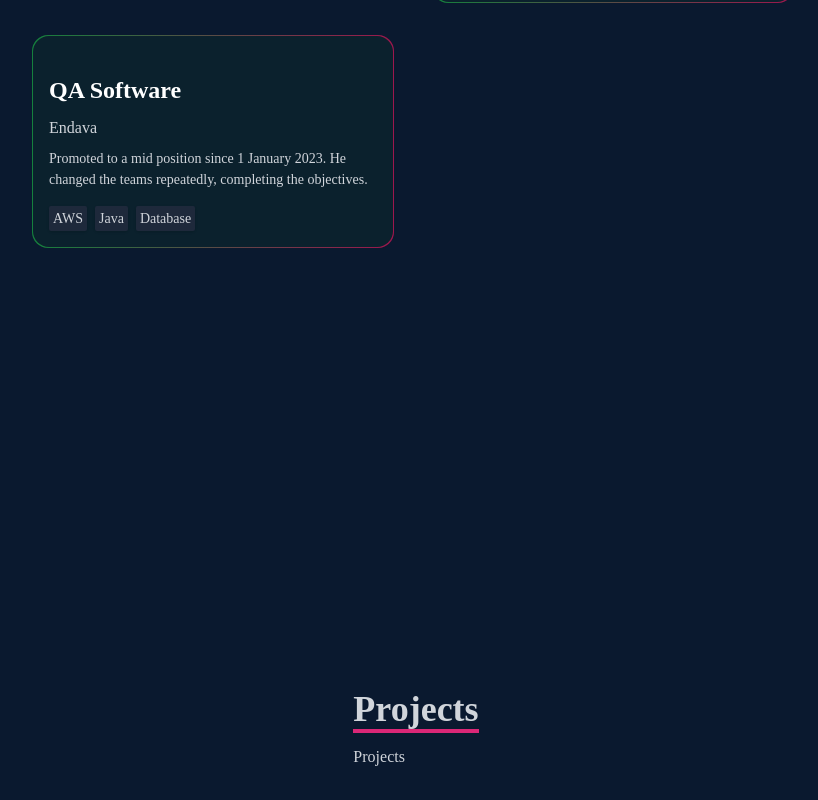
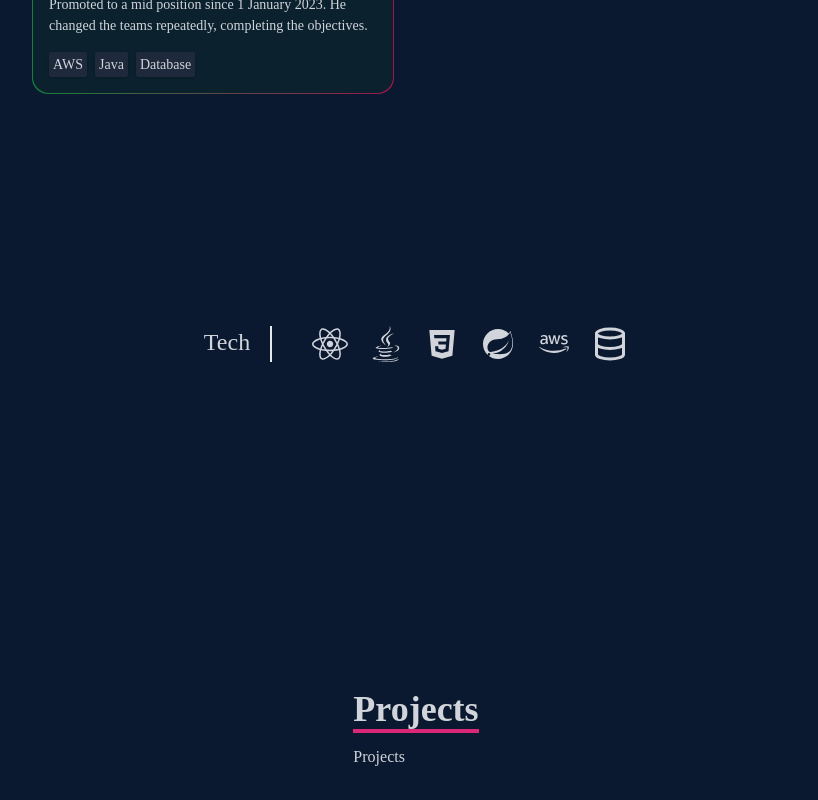
Before and after one commit to ady449/portofolio, a React (Create React App) app: page / in a window 1280 px wide. Shown: the part 1247-2047 px from the top of the page, without its empty margins (224-1042 px from the left). Built offline with nearby package versions, Linux system fonts and the light colour scheme.

Commit message:
20/81 change

```diff
--- a/src/components/About.js
+++ b/src/components/About.js
@@ -1,13 +1,18 @@
 import React from "react";
 import Card from "../components/3dCard/Card.js";
-import AOS from 'aos';
+import AOS from "aos";
+import { FaReact, FaJava } from "react-icons/fa";
+import { DiCss3 } from "react-icons/di";
+import { FiDatabase } from "react-icons/fi";
+import { BiLogoSpringBoot, BiLogoAws } from "react-icons/bi";
+
 const About = () => {
-  AOS.init()
+	AOS.init();
 	const projects = [
 		{
 			title: "Junior QA Software",
 			desc: "QA in insurance project",
-      comp:"Endava",
+			comp: "Endava",
 			tags: [
 				{
 					name: "AWS",
@@ -26,7 +31,7 @@ const About = () => {
 		{
 			title: "QA Software",
 			desc: "Promoted to a mid position since 1 January 2023. He changed the teams repeatedly, completing the objectives.",
-      comp:"Endava",
+			comp: "Endava",
 			tags: [
 				{
 					name: "AWS",
@@ -62,7 +67,9 @@ const About = () => {
 				</div>
 				<div className="max-w-[800px] w-full grid sm:grid-cols-2 gap-8 px-4">
 					<div className="flex-basis text-4xl font-bold">
-            <p className="text-2xl font-light text-center sm:pt-10 ">Work experience</p>
+						<p className="text-2xl font-light text-center sm:pt-10 ">
+							Work experience
+						</p>
 					</div>
 					{projects.map((project, ind) => {
 						return (
@@ -87,6 +94,24 @@ const About = () => {
 						);
 					})}
 				</div>
+				{/* end sect card */}
+
+				<div className="tech mt-48 ">
+					<div className="flex flex-col md:flex-row p-10">
+						<p className="text-2xl text-center font-light max-md:pb-5 md:border-r-2 md:pr-5 max-md:border-b-2">
+							Tech
+						</p>
+						{/* <hr className="solid self-center w-14 md:hidden" /> */}
+						<div className="flex flex-row max-md:mt-5 md:ml-10 text-4xl space-x-5 ">
+							<FaReact className="hover:text-5xl" />
+							<FaJava className="hover:text-5xl" />
+							<DiCss3 className="hover:text-5xl" />
+							<BiLogoSpringBoot className="hover:text-5xl" />
+							<BiLogoAws className="hover:text-5xl" />
+							<FiDatabase className="hover:text-5xl" />
+						</div>
+					</div>
+				</div>
 			</div>
 		</div>
 	);
```
Also changed, not shown: src/components/Home.js (indentation only). Lines whose indentation alone changed are shown as unchanged.
